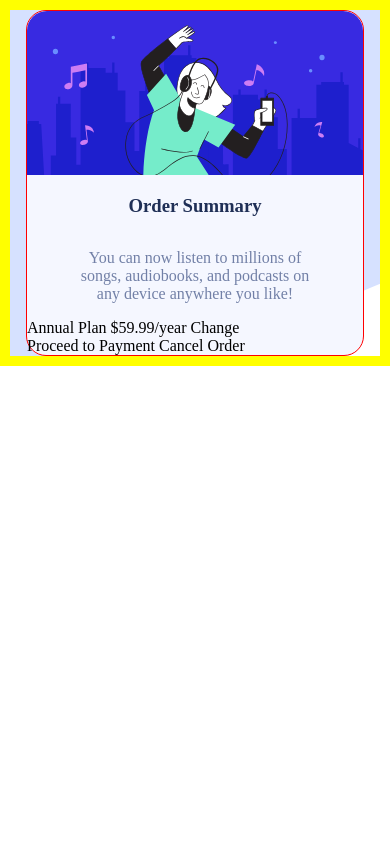
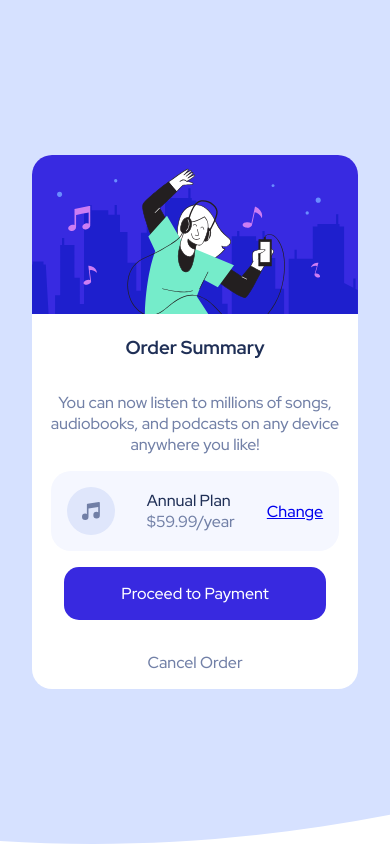
Before and after one commit to undeadskeleton/order-summary-component-, a plain HTML site: page index.html in a window 390 px wide. Drawn offline with Linux system fonts and the light colour scheme.

Commit message:
tablet view complete

```diff
--- a/index.html
+++ b/index.html
@@ -6,13 +6,19 @@
    <meta name="viewport" content="width=device-width, initial-scale=1.0"> <!-- displays site properly based on user's device -->
 
    <link rel="icon" type="image/png" sizes="32x32" href="./images/favicon-32x32.png">
+   <!-- FONT-FILE -->
+   <link rel="preconnect" href="https://fonts.googleapis.com">
+   <link rel="preconnect" href="https://fonts.gstatic.com" crossorigin>
+   <link href="https://fonts.googleapis.com/css2?family=Red+Hat+Display:ital,wght@0,300..900;1,300..900&display=swap" rel="stylesheet">
 
    <title>Order summary card</title>
    <!-- CSS-FILE -->
    <link rel="stylesheet" href="styles/global.css">
+   <link rel="stylesheet" href="styles/components/text-wrapper.css">
    <link rel="stylesheet" href="styles/components/main.css">
    <link rel="stylesheet" href="styles/components/hero.css">
    <link rel="stylesheet" href="styles/components/pricing.css">
+   <link rel="stylesheet" href="styles/components/btn.css">
    <link rel="stylesheet" href="styles/styles.css">
    <link rel="stylesheet" href="styles/utility.css">
 
@@ -31,16 +37,24 @@
             </p>
          </section>
          <section class="pricing">
-         Annual Plan
-         $59.99/year
+            <img src="image/icon-music.svg" class="pricing__music-icon" alt="">
 
-         Change
+            <span class="pricing_price">
+               <span class="pricing__price-plan">Annual Plan</span>
+               <span class="pricing__price-amount">$59.99/year</span>
+            </span>
+
+            <a href="#" class="pricing__change"> Change
+            </a>
          </section>
-
-
-
+         <section class="btn">
+            <div class="btn__proceed section">
                Proceed to Payment
+            </div>
+            <div class="btn__cancel section">
                Cancel Order
+            </div>
+         </section>
       </section>
 
    </main>
--- /dev/null
+++ b/styles/components/btn.css
@@ -0,0 +1,28 @@
+.btn{
+   display:flex;
+   flex-direction: column;
+   align-items:center;
+  width:100%;
+  padding:0 1rem;
+}
+
+.btn__proceed{
+      width:100%;
+      background-color: var(--primary-bright-blue);
+      color: white;
+      padding:1rem 2rem;
+      text-align: center;
+      border-radius:15px;
+}
+
+.btn__proceed:hover{
+   background-color: hsla(245, 75%, 52%, 0.3)
+}
+
+.btn__cancel{
+   color:var(--neutral-desaturated-blue);
+}
+
+.btn__cancel:hover{
+     color: var(--neutral-dark-blue);
+}
--- a/styles/components/main.css
+++ b/styles/components/main.css
@@ -1,6 +1,13 @@
 .main{
-   border:1px solid red ;
-   background-color: var(--neutral-very-pale-blue);
+   background-color: white;
    margin:0 1rem;
    border-radius:20px;
 }
+
+
+@media (min-width:600px){
+   main{
+      width:25rem;
+      height:35rem;
+   }
+}
--- a/styles/components/pricing.css
+++ b/styles/components/pricing.css
@@ -0,0 +1,26 @@
+.pricing{
+   display:flex;
+   align-items: center;
+   gap:2rem;
+   padding:1rem;
+   border-radius:20px;
+}
+
+.pricing__music-icon{
+   flex:1;
+}
+
+.pricing_price{
+   display: flex;
+   flex-direction: column;
+   flex:2;
+}
+
+
+.pricing__change{
+   flex:1;
+}
+
+.pricing__change:hover{
+   text-decoration: none;
+}
--- a/styles/components/text-wrapper.css
+++ b/styles/components/text-wrapper.css
@@ -0,0 +1,6 @@
+.text-wrapper{
+   padding:0 1rem;
+   display:flex;
+   flex-direction: column;
+   align-items: center;
+}
--- a/styles/global.css
+++ b/styles/global.css
@@ -11,10 +11,21 @@
 }
 
 body {
-   border: 10px solid yellow;
    background-image: url('../image/pattern-background-mobile.svg');
+   height:100vh;
+   padding:1rem;
    background-size: cover;
    background-repeat: no-repeat;
    display: flex;
    align-items: center;
 }
+
+
+@media (min-width:600px){
+   body{
+      background-image: url('../../image/../../image/pattern-background-desktop.svg');
+      background-size: 61.25rem 118.9375rem ;
+      align-items:center;
+      justify-content: center;
+   }
+}
--- a/styles/styles.css
+++ b/styles/styles.css
@@ -1,20 +1,22 @@
 :root {
    /* Primary Colors */
 
-   --primary-pale-blue: hsl(225, 100%, 94%);
+   --primary-pale-blue: hsla(225, 100%, 94%, 1);
    /* Pale blue */
-   --primary-bright-blue: hsl(245, 75%, 52%);
+   --primary-bright-blue: hsla(245, 75%, 52%, 1);
    /* Bright blue */
 
 
    /* Neutral Colors */
 
-   --neutral-very-pale-blue: hsl(225, 100%, 98%);
+   --neutral-very-pale-blue: hsla(225, 100%, 98%, 1);
    /* Very pale blue */
-   --neutral-desaturated-blue: hsl(224, 23%, 55%);
+   --neutral-desaturated-blue: hsla(224, 23%, 55%, 1);
    /* Desaturated blue */
-   --neutral-dark-blue: hsl(223, 47%, 23%);
+   --neutral-dark-blue: hsla(223, 47%, 23%, 1);
    /* Dark blue */
+   font-family: "Red Hat Display", sans-serif;
+   font-weight:500;
 }
 
 .hero__title {
@@ -24,3 +26,15 @@
 .hero-desc{
    color: var(--neutral-desaturated-blue);
 }
+
+.pricing{
+   background-color: var(--neutral-very-pale-blue);
+}
+
+.pricing__price-plan{
+   color:var(--neutral-dark-blue);
+}
+
+.pricing__price-amount{
+   color: var(--neutral-desaturated-blue);
+}
```
Lines whose indentation alone changed are shown as unchanged.
